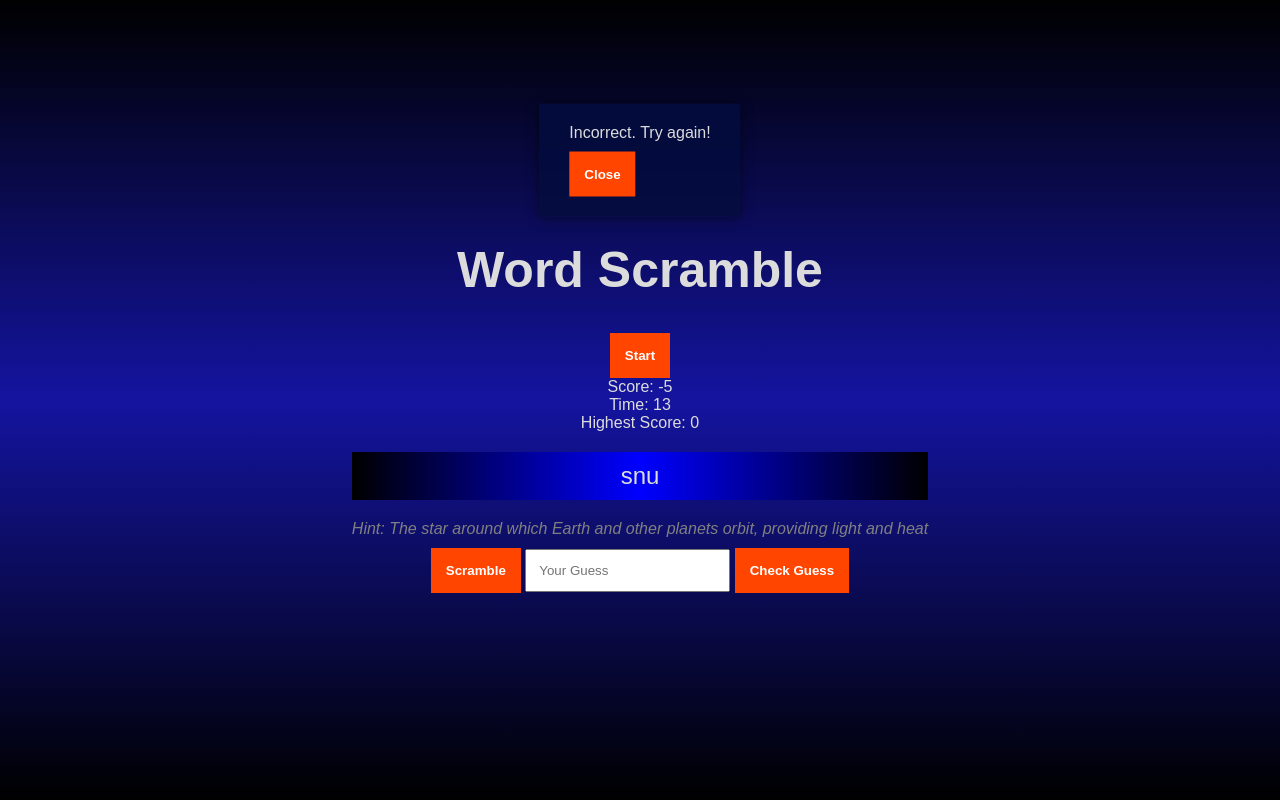
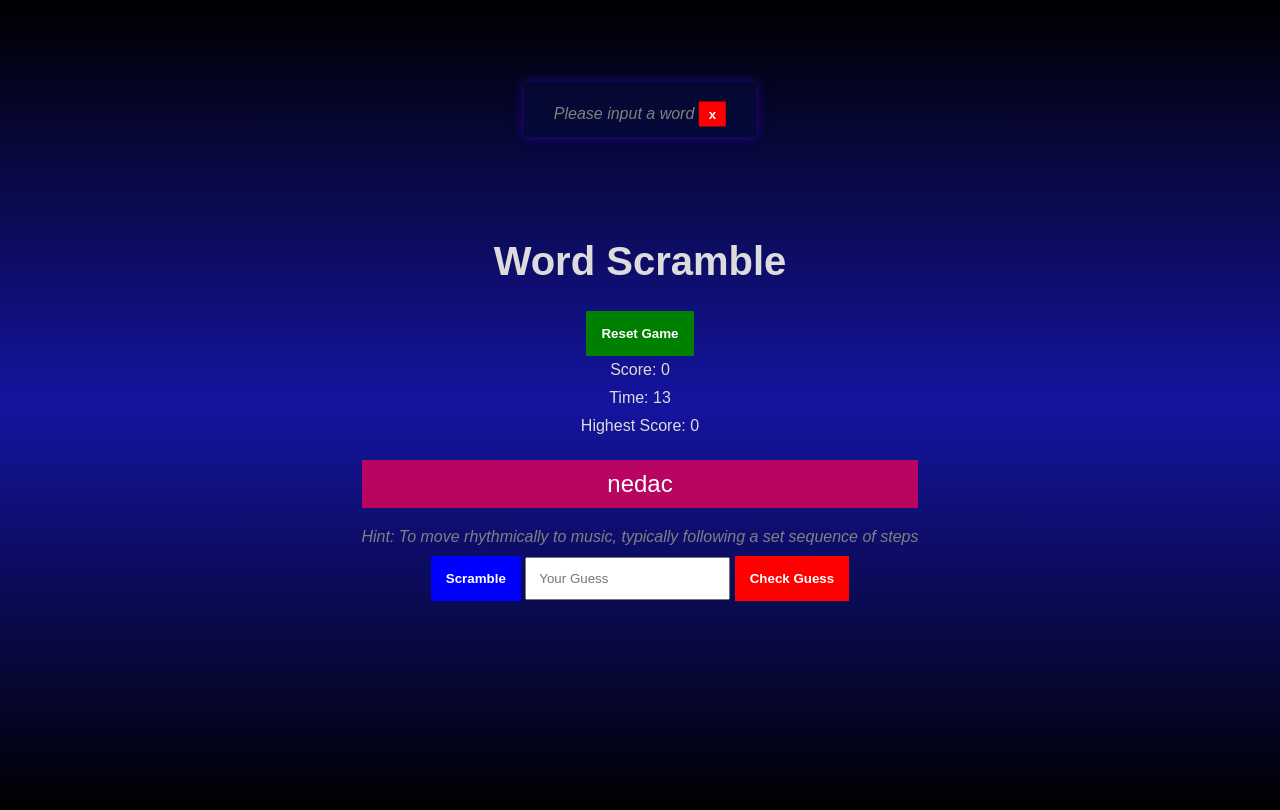
Before and after one commit to nathanielcobbinah/word-scramble, a plain HTML site: page index.html in a window 1280 px wide. Both pictures are taken after a click on the button "Check Guess". Drawn offline with Linux system fonts and the light colour scheme.

Commit message:
Adding some styling to the game

```diff
--- a/index.html
+++ b/index.html
@@ -12,20 +12,20 @@
 
     <div id="game-container">
         <h1>Word Scramble</h1>
-        <button id="start-btn">Start</button>
+        <button id="start-btn">Reset Game</button>
         <div id="score-container"></div>
         <div id="timer-container"></div>
         <div id="highest-score-container"></div>
         <div id="word-container"></div>
         <div id="hint-container"></div>
-        <button onclick="scramble()">Scramble</button>
+        <button onclick="scramble()" id="scramble">Scramble</button>
         <input type="text" id="guessInput" placeholder="Your Guess">
-        <button onclick="checkGuess()">Check Guess</button>
+        <button onclick="checkGuess()" id="check-guess">Check Guess</button>
     </div>
 
     <div id="popup">
-        <div id="popup-content"></div>
-        <button id="close-btn">Close</button>
+        <em id="popup-content"></em>
+        <button id="close-btn">x</button>
     </div>
 
 
--- a/script.js
+++ b/script.js
@@ -209,8 +209,8 @@ let currentWordIndex = 0;
 let score = 0;
 let timer;
 
-function shuffleArray(array) {
-    return array.sort(() => Math.random() - 0.5);
+function shuffleArray(words) {
+    return words.sort(() => Math.random() - 0.5);
 }
 
 function scrambleWord(word) {
@@ -224,9 +224,8 @@ startBtn.addEventListener('click', startGame);
 function startGame() {
     // Disable the start button to prevent multiple game sessions
     startBtn.disabled = true;
-
-    // Start the game by displaying the first word
-    displayWord();
+    // Reset the game by displaying the first word
+    resetGame();
 }
 
 
@@ -264,7 +263,7 @@ function displayWord() {
                 clearInterval(timer);
                 showPopup(`Time is up! The correct word was "${currentWord.word}". Try the next word.`);
                 score -= 5; // Deduct points for running out of time
-                currentWordIndex = (currentWordIndex + 1) % shuffledWords.length;
+                // currentWordIndex = (currentWordIndex + 1) % shuffledWords.length;
                 resetTimer(); // Reset the timer and move to the next word
             }
         }, 1000);
@@ -275,7 +274,7 @@ function displayWord() {
 
 function resetGame() {
     // Enable the start button for a new game session
-    startBtn.disabled = false;
+    // startBtn.disabled = false;
 
     // Reset game variables
     clearInterval(timer);
@@ -338,6 +337,8 @@ function checkGuess() {
     const userGuess = guessInput.value.toLowerCase();
     const currentWord = shuffledWords[currentWordIndex].word;
 
+
+
     if (userGuess === currentWord) {
         clearInterval(timer);
         showPopup('Correct! Well done.');
@@ -346,11 +347,12 @@ function checkGuess() {
         if (score > getHighestScore()) {
             setHighestScore(score);
         }
-
+    } else if (userGuess == '') {
+        showPopup('Please input a word');
     } else {
         showPopup('Incorrect. Try again!');
         score -= 5;
     }
 
-    displayWord();
+    // displayWord();
 }
--- a/style.css
+++ b/style.css
@@ -5,12 +5,14 @@ body {
     justify-content: center;
     height: 100vh;
     margin: 0;
+    padding: 5px 10px;
     background: linear-gradient(black, rgb(20, 20, 160), black);
     color: gainsboro;
 }
 
 h1 {
-    font-size: 50px;
+    font-size: 40px;
+    margin-top: 30px;
 }
 
 #game-container {
@@ -20,7 +22,9 @@ h1 {
 #word-container {
     font-size: 24px;
     margin: 20px 0;
-    background: linear-gradient(to right, black, blue, black);
+    /* background: linear-gradient(to right, black, blue, black); */
+    background-color: rgb(255, 0, 85, 0.7);
+    color: white;
     padding: 10px;
     width: auto;
     animation: fadeInOut 1s ease-out;
@@ -50,12 +54,13 @@ input {
 #popup {
     display: none;
     position: fixed;
-    top: 20%;
+    top: 15%;
     left: 50%;
-    transform: translate(-50%, -50%);
-    padding: 20px 30px;
-    background-color: rgba(4, 13, 63, 0.9);
-    box-shadow: 0 0 10px rgba(0, 0, 0, 0.5);
+    transform: translate(-50%, -70%);
+    padding: 10px 30px;
+    background-color: rgba(4, 13, 63, 0.5);
+    color: gray;
+    box-shadow: 0 0 10px rgba(76, 0, 255, 0.5);
     z-index: 1000;
     animation: fadeInOut 1s ease-out;
 }
@@ -72,3 +77,21 @@ input {
         opacity: 1;
     }
 }
+
+#score-container, #timer-container, #highest-score-container {
+    padding: 5px 0;
+}
+
+#close-btn {
+    background-color: red;
+    padding: 5px 10px;
+}
+#start-btn {
+    background-color: green;
+}
+#scramble {
+    background-color: blue;
+}
+#check-guess {
+    background-color: red;
+}
```
